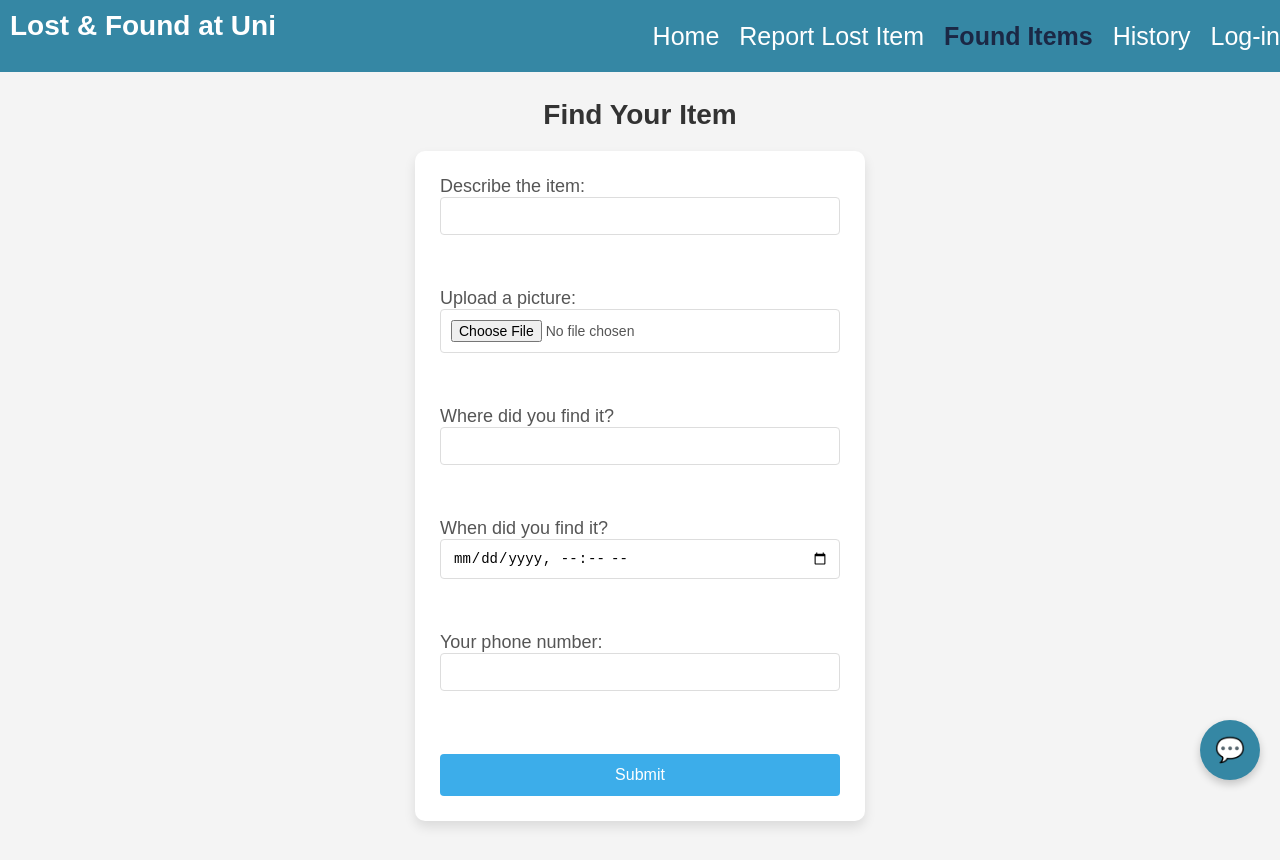
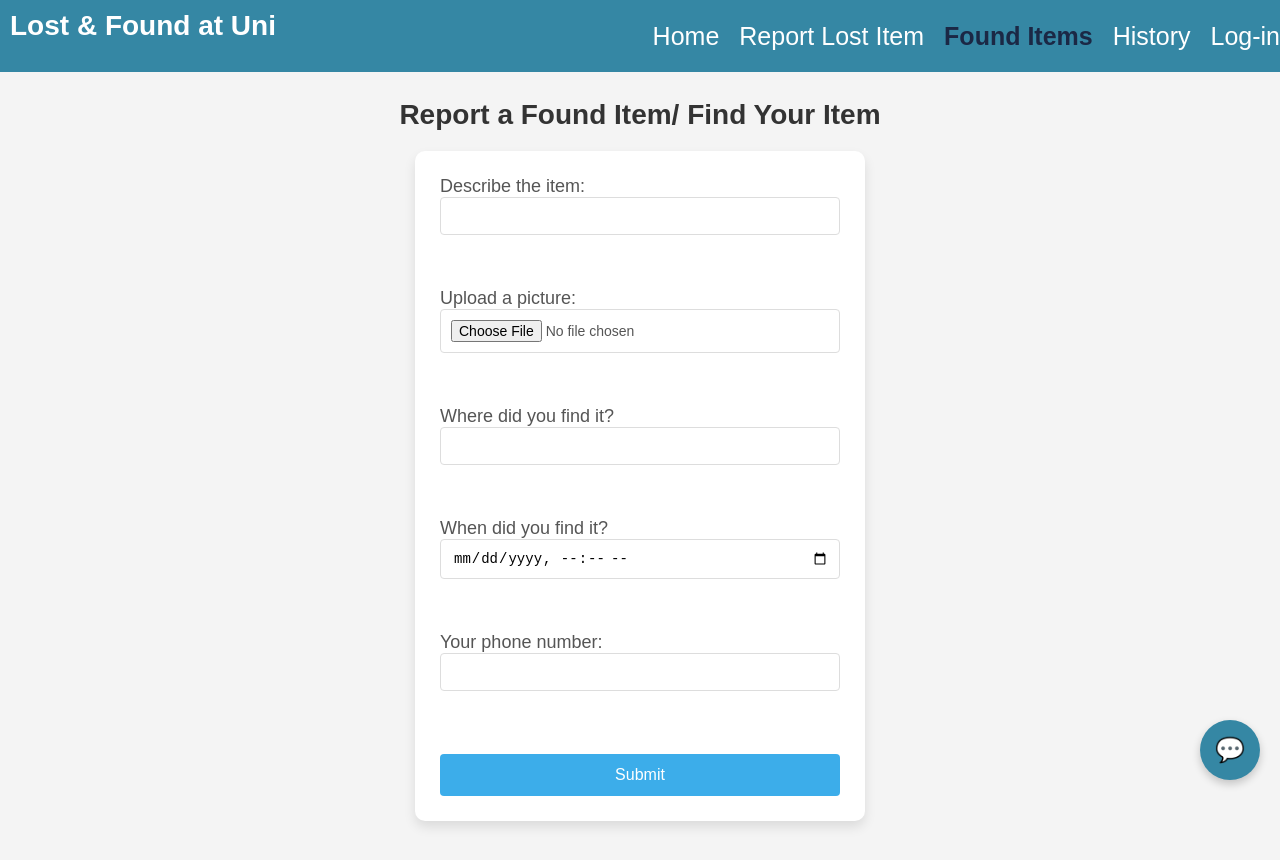
Before and after one commit to Michellecsds/lost-and-found, a React (Create React App) app: page /find in a window 1280 px wide. Built offline with nearby package versions, Linux system fonts and the light colour scheme.

Commit message:
update description of find.js

```diff
--- a/src/components/Find.js
+++ b/src/components/Find.js
@@ -61,7 +61,7 @@ function Find() {
 
   return (
     <div className="find">
-      <h1>Find Your Item</h1>
+      <h1>Report a Found Item/ Find Your Item</h1>
       <form onSubmit={handleSubmit}>
         <label>
           Describe the item:
```
